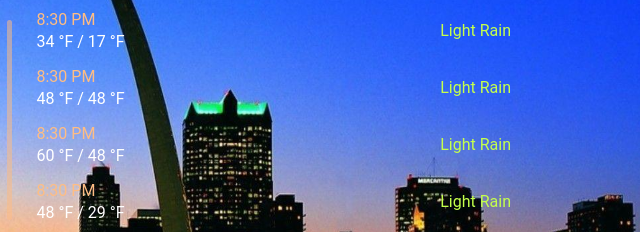
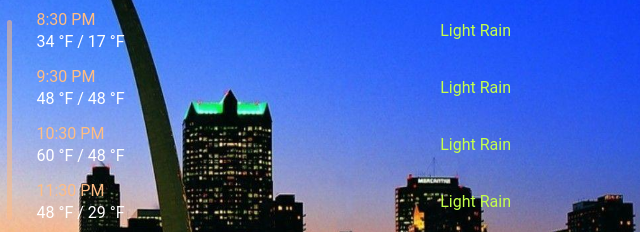
Before and after one commit to itsamish01/Weather-Dashboard, a plain HTML site: page index.html in a window 1280 px wide. Shown: the part 156-388 px from the top of the page, 631-1271 px from the left. Drawn offline with Linux system fonts and the light colour scheme.

Commit message:
final commit

```diff
--- a/index.html
+++ b/index.html
@@ -41,7 +41,7 @@
 
                 <div class="next">
                     <div>
-                        <p class="time">8:30 PM</p>
+                        <p class="time">9:30 PM</p>
                         <p>48 °F / 48 °F</p>
                     </div>
                     <p class="desc">Light Rain</p>
@@ -49,7 +49,7 @@
 
                 <div class="next">
                     <div>
-                        <p class="time">8:30 PM</p>
+                        <p class="time">10:30 PM</p>
                         <p>60 °F / 48 °F</p>
                     </div>
                     <p class="desc">Light Rain</p>
@@ -57,7 +57,7 @@
 
                 <div class="next">
                     <div>
-                        <p class="time">8:30 PM</p>
+                        <p class="time">11:30 PM</p>
                         <p>48 °F / 29 °F</p>
                     </div>
                     <p class="desc">Light Rain</p>
```
